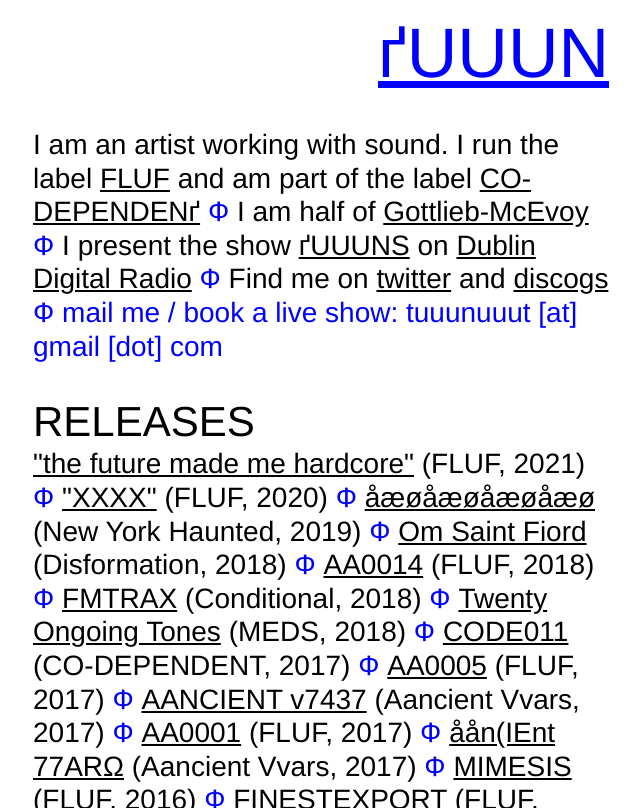
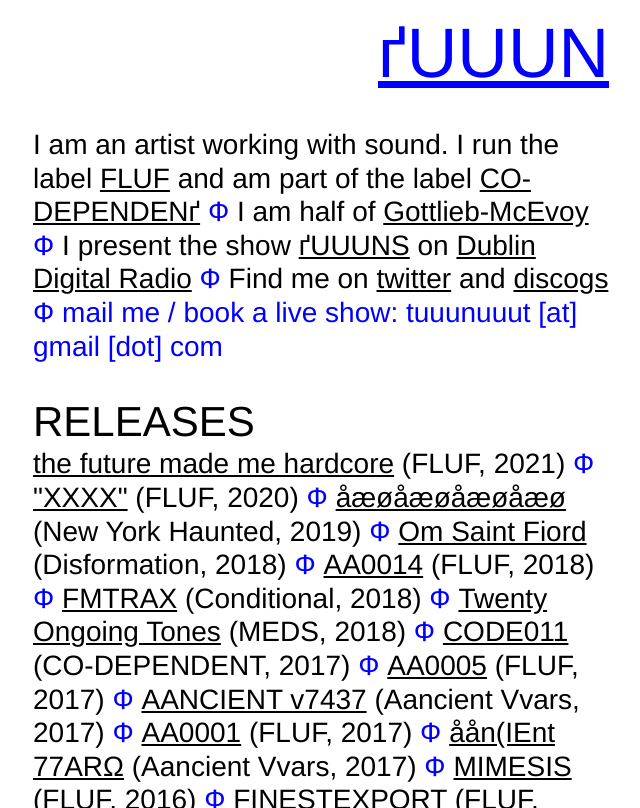
Before and after one commit to stephenmcevoy/tuuun_site, a plain HTML site: page index.html in a window 1280 px wide. Shown: the whole page, without its empty margins (327-967 px from the left). Drawn offline with nearby package versions, Linux system fonts and the light colour scheme.

Commit message:
fix fluf34

```diff
--- a/index.html
+++ b/index.html
@@ -26,7 +26,7 @@
       <p>
         <div class="releases">
           <p class="heading">RELEASES</p>
-          <span class="title"><span class="underline">"the future made me hardcore"</span> (FLUF, 2021) <span class="bluetext">Ф</span> <span class="description redtext"><a href="https://flufrecs.bandcamp.com/album/the-future-made-me-hardcore"><img id="fluf34" src="./media/fluf34.jpg" alt="FLUF 34 cover"/></a>
+          <span class="title"><span class="underline">the future made me hardcore</span> (FLUF, 2021) <span class="bluetext">Ф</span> <span class="description redtext"><a href="https://flufrecs.bandcamp.com/album/the-future-made-me-hardcore"><img id="fluf34" src="./media/fluf34.jpg" alt="FLUF 34 cover"/></a>
             the future made me hardcore is a rambunctious, tunneling slide through the possiblities of minimal techno, with each track occupying 10 minutes of running time.
 
             we are all living in the disgusting now.
```
